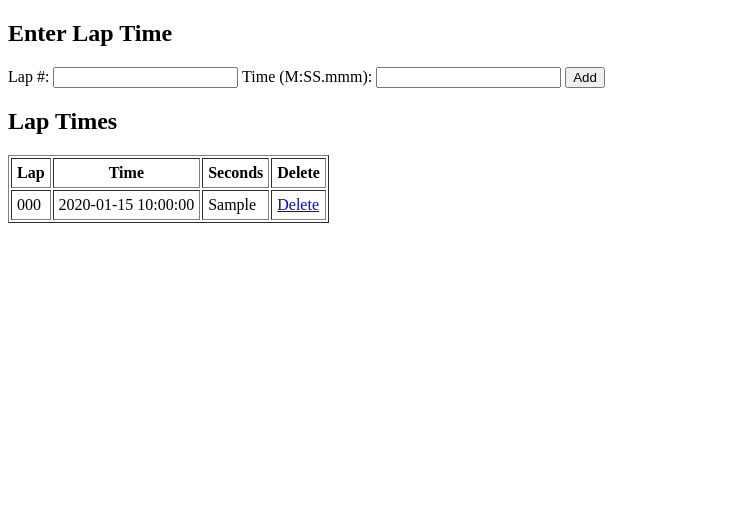
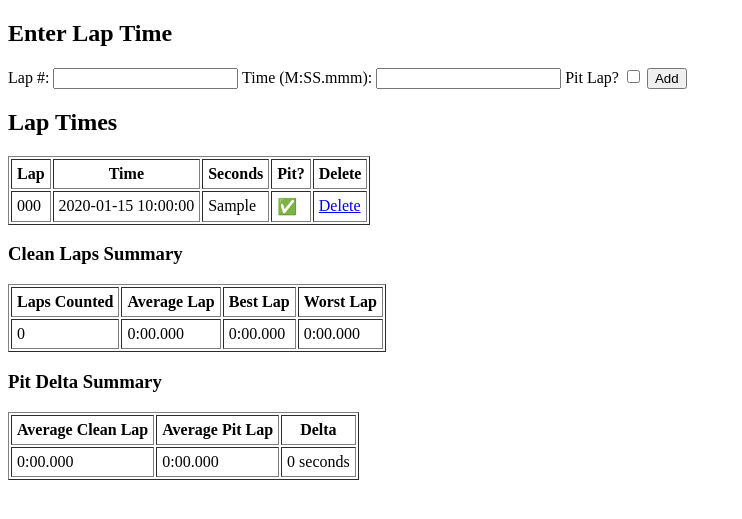
Before and after one commit to code-by-shannon/SCLR, a PHP site: page /lap_app.php in a window 1280 px wide. Shown: the top 519 px of the page, without its empty margins (0-742 px from the left). Run offline with PHP 8.4, Linux system fonts and the light colour scheme; tables that the repository leaves empty or names only in its code hold one stand-in row (values such as "Sample post").

Commit message:
added a clean laps summary with avg, best and worst and added pit delat summary showing avg time lost from pitting

```diff
--- a/lap_app.php
+++ b/lap_app.php
@@ -2,18 +2,26 @@
 include 'db.php';
 $conn = connectToDB();
 $message = '';
+
+function secondsToLapFormat(float $seconds): string {
+    $minutes = floor($seconds / 60);
+    $remainder = $seconds - ($minutes * 60);
+    return sprintf('%d:%06.3f', $minutes, $remainder);
+}
+
 
 // Handle insert
 if ($_SERVER['REQUEST_METHOD'] === 'POST' && isset($_POST['lap_number'], $_POST['lap_time'])) {
     $lapNumber = (int) $_POST['lap_number'];
     $lapTime = trim($_POST['lap_time']);
     $lapSeconds = convertToSeconds($lapTime);
+    $isPit = isset($_POST['is_pit']) ? 1 : 0; // Checkbox unchecked = 0
 
     if ($lapSeconds === false) {
         $message = "Invalid format. Use M:SS.mmm";
     } else {
-        $stmt = $conn->prepare("INSERT INTO lap_times (lap_number, lap_time, lap_seconds) VALUES (?, ?, ?)");
-        $stmt->bind_param("isd", $lapNumber, $lapTime, $lapSeconds);
+        $stmt = $conn->prepare("INSERT INTO lap_times (lap_number, lap_time, lap_seconds, is_pit) VALUES (?, ?, ?, ?)");
+        $stmt->bind_param("isdi", $lapNumber, $lapTime, $lapSeconds, $isPit);
         if ($stmt->execute()) {
             $message = "Lap added.";
         } else {
@@ -57,8 +65,10 @@ $result = $conn->query("SELECT * FROM lap_times ORDER BY lap_number ASC");
 <form method="post" action="lap_app.php">
     Lap #: <input type="number" name="lap_number" required>
     Time (M:SS.mmm): <input type="text" name="lap_time" required>
+    Pit Lap? <input type="checkbox" name="is_pit" value="1">
     <button type="submit">Add</button>
 </form>
+
 
 <p><?= $message ?></p>
 
@@ -68,6 +78,7 @@ $result = $conn->query("SELECT * FROM lap_times ORDER BY lap_number ASC");
         <th>Lap</th>
         <th>Time</th>
         <th>Seconds</th>
+        <th>Pit?</th>
         <th>Delete</th>
     </tr>
     <?php while ($row = $result->fetch_assoc()): ?>
@@ -75,10 +86,81 @@ $result = $conn->query("SELECT * FROM lap_times ORDER BY lap_number ASC");
         <td><?= htmlspecialchars($row['lap_number']) ?></td>
         <td><?= htmlspecialchars($row['lap_time']) ?></td>
         <td><?= htmlspecialchars($row['lap_seconds']) ?></td>
+        <td><?= $row['is_pit'] ? '✅' : '' ?></td>
         <td><a href="?delete=<?= $row['id'] ?>">Delete</a></td>
     </tr>
     <?php endwhile; ?>
 </table>
 
+<?php
+// Fetch average of clean laps (not pit stops)
+$summaryQuery = $conn->query("
+    SELECT COUNT(*) AS lap_count,
+           SUM(lap_seconds) AS total_sec,
+           MIN(lap_seconds) AS best_lap,
+           MAX(lap_seconds) AS worst_lap
+    FROM lap_times
+    WHERE is_pit = 0
+");
+
+$summary = $summaryQuery->fetch_assoc();
+
+$lapCount = (int) $summary['lap_count'];
+$totalSec = (float) $summary['total_sec'];
+$avgSec   = $lapCount ? $totalSec / $lapCount : 0;
+
+$bestLap = secondsToLapFormat((float)$summary['best_lap']);
+$worstLap = secondsToLapFormat((float)$summary['worst_lap']);
+$avgLap  = secondsToLapFormat($avgSec);
+?>
+
+<h3>Clean Laps Summary</h3>
+<table border="1" cellpadding="5">
+    <tr>
+        <th>Laps Counted</th>
+        <th>Average Lap</th>
+        <th>Best Lap</th>
+        <th>Worst Lap</th>
+    </tr>
+    <tr>
+        <td><?= $lapCount ?></td>
+        <td><?= $avgLap ?></td>
+        <td><?= $bestLap ?></td>
+        <td><?= $worstLap ?></td>
+    </tr>
+</table>
+
+<?php
+$pitQuery = $conn->query("
+    SELECT
+        AVG(CASE WHEN is_pit = 0 THEN lap_seconds END) AS avg_clean_lap,
+        AVG(CASE WHEN is_pit = 1 THEN lap_seconds END) AS avg_pit_lap
+    FROM lap_times
+");
+
+$pitData = $pitQuery->fetch_assoc();
+$avgClean = (float) $pitData['avg_clean_lap'];
+$avgPit = (float) $pitData['avg_pit_lap'];
+$pitDelta = $avgPit - $avgClean;
+
+$avgCleanFmt = secondsToLapFormat($avgClean);
+$avgPitFmt = secondsToLapFormat($avgPit);
+$pitDeltaFmt = round($pitDelta, 3);
+?>
+
+<h3>Pit Delta Summary</h3>
+<table border="1" cellpadding="5">
+    <tr>
+        <th>Average Clean Lap</th>
+        <th>Average Pit Lap</th>
+        <th>Delta</th>
+    </tr>
+    <tr>
+        <td><?= $avgCleanFmt ?></td>
+        <td><?= $avgPitFmt ?></td>
+        <td><?= $pitDeltaFmt ?> seconds</td>
+    </tr>
+</table>
+
 </body>
 </html>
```
